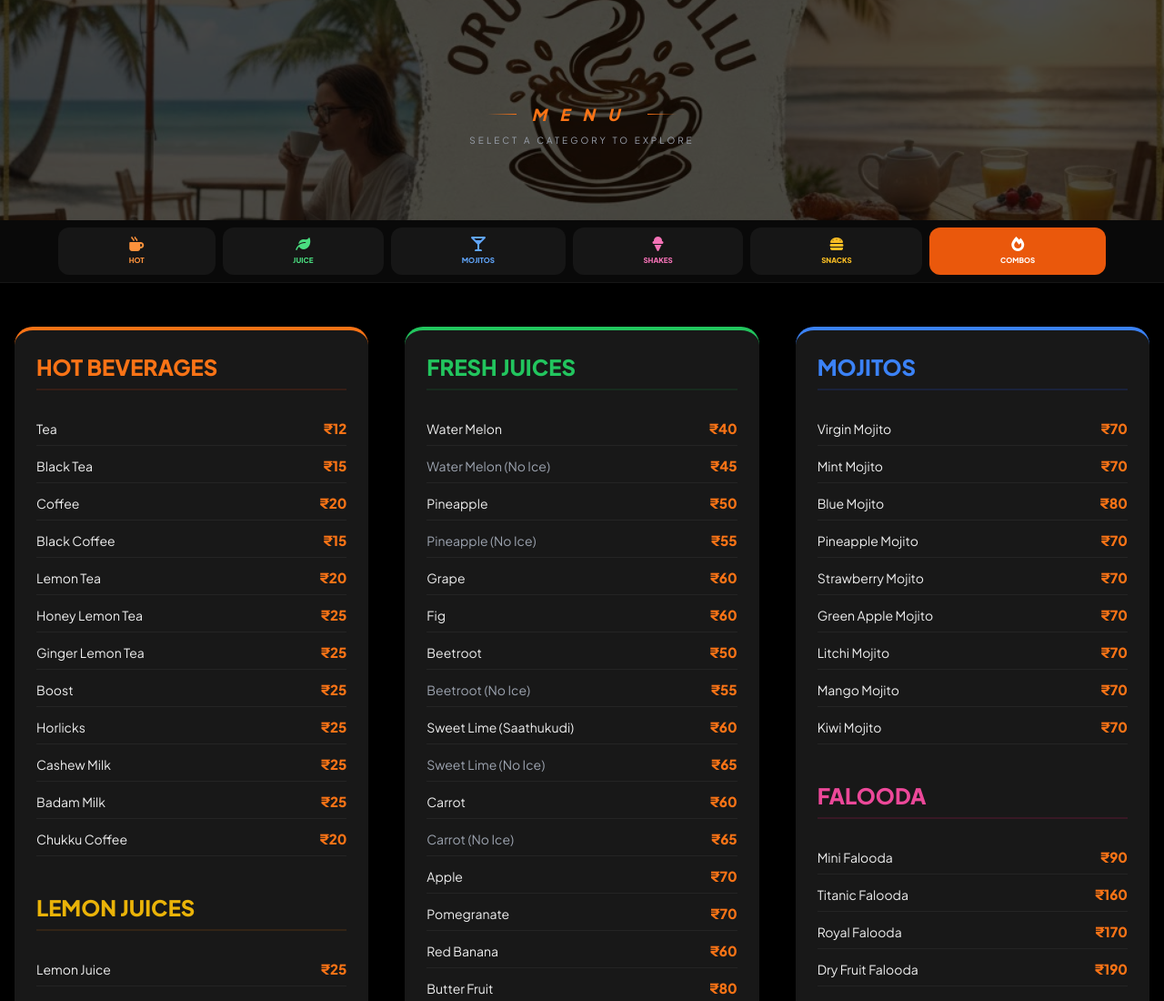
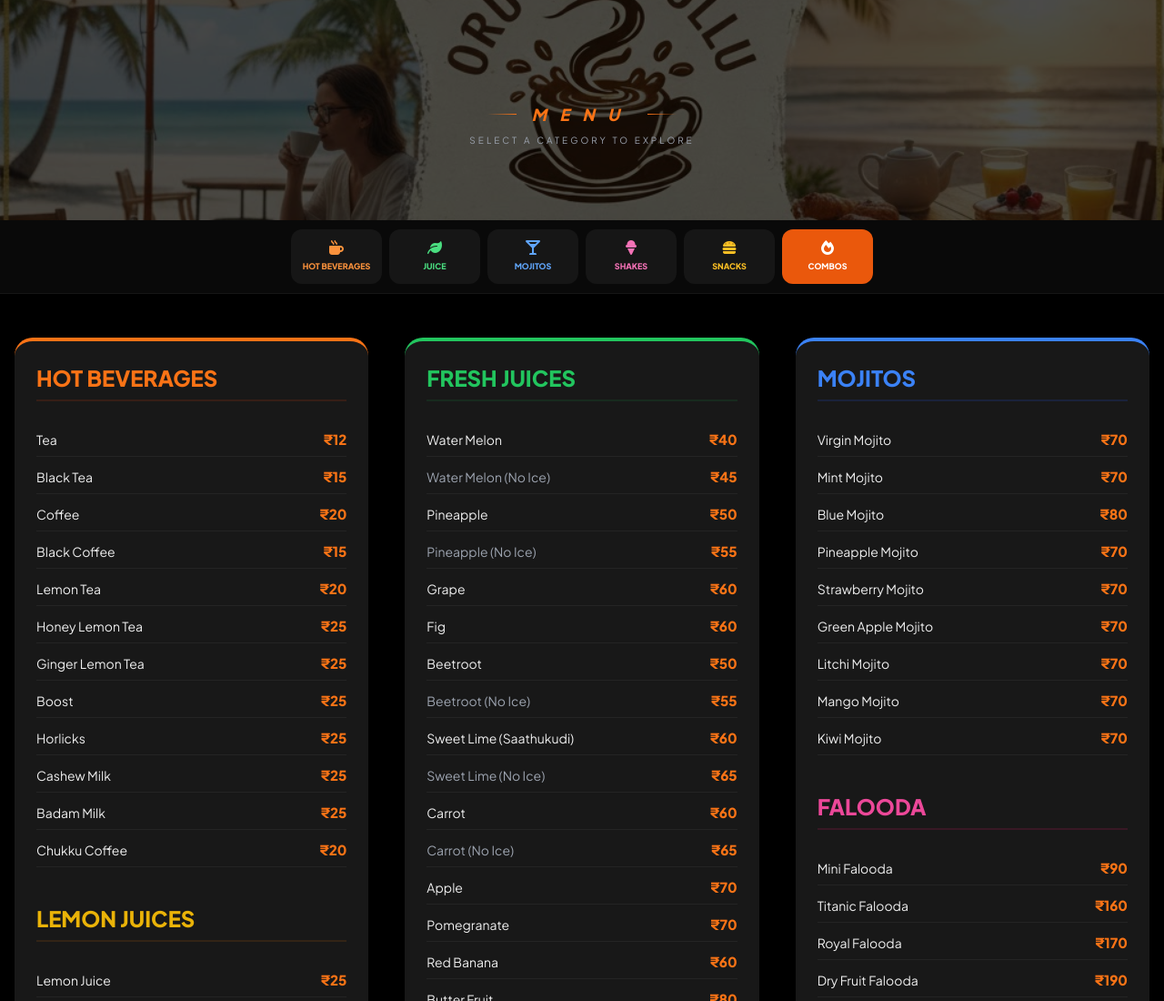
Before and after one commit to prarups/ORU_TEA_SOLLU_MENU, a plain HTML site: page index.html in a window 1280 px wide. Shown: the top 1100 px of the page at 91% size. Drawn offline with nearby package versions, Linux system fonts and the light colour scheme.

Commit message:
Add files via upload
New file added

```diff
--- a/index.html
+++ b/index.html
@@ -11,29 +11,47 @@
         html { scroll-behavior: smooth; }
         body {
             font-family: 'Plus Jakarta Sans', sans-serif;
-            background-color: #000000; /* Changed to Black */
-            color: #eeeeee; /* Changed to Light for readability */
+            background-color: #000000;
+            color: #eeeeee;
         }
         .menu-card {
-            background: rgba(25, 25, 25, 0.98); /* Dark Card Background */
+            background: rgba(25, 25, 25, 0.98);
             border-radius: 20px;
             box-shadow: 0 10px 30px rgba(0,0,0,0.5);
-            scroll-margin-top: 100px;
+            scroll-margin-top: 180px; /* Adjusted for taller wrapped nav */
         }
         .category-nav {
             position: sticky; top: 0; z-index: 100;
-            background: rgba(10, 10, 10, 0.9); /* Dark Nav */
+            background: rgba(10, 10, 10, 0.95);
             backdrop-filter: blur(15px);
             border-bottom: 1px solid rgba(255,255,255,0.05);
         }
+
+        /* FIXED CATEGORY BUTTONS FOR MOBILE */
+        .nav-container {
+            display: flex;
+            flex-wrap: wrap; /* Allows buttons to wrap to next line */
+            justify-content: center;
+            gap: 8px;
+            padding: 10px 5px;
+        }
+
         .cat-item {
-            flex: 1 1 auto; min-width: 70px;
+            flex: 0 1 calc(33.33% - 12px); /* Shows 3 per row on mobile */
+            min-width: 80px;
             display: flex; flex-direction: column; align-items: center;
-            padding: 10px 5px; border-radius: 12px; transition: all 0.2s;
-            background: rgba(255, 255, 255, 0.05); /* Subtle dark button */
+            padding: 12px 5px; border-radius: 12px; transition: all 0.2s;
+            background: rgba(255, 255, 255, 0.05);
         }
-        /* Specific label colors for category nav to keep them visible on black */
-        .cat-item span { font-size: 8px; font-weight: 800; text-transform: uppercase; margin-top: 4px; }
+
+        @media (min-width: 768px) {
+            .cat-item {
+                flex: 0 1 auto;
+                min-width: 100px;
+            }
+        }
+
+        .cat-item span { font-size: 9px; font-weight: 800; text-transform: uppercase; margin-top: 6px; }
 
         .price-tag { color: #f97316; font-weight: 800; font-size: 0.95rem; }
         .item-row {
@@ -52,7 +70,6 @@
             background: rgba(255, 255, 255, 0.05); border: 1px dashed rgba(255,255,255,0.2);
             border-radius: 16px; padding: 15px; margin-bottom: 12px;
         }
-        /* Text color overrides for categories against dark background */
         .text-gray-500 { color: #9ca3af !important; }
         .text-gray-400 { color: #9ca3af !important; }
     </style>
@@ -65,22 +82,18 @@
             <div class="absolute inset-0 bg-black/70 mix-blend-multiply"></div>
         </div>
        <div class="relative z-10 text-white mt-8">
-    <div class="flex items-center justify-center gap-4 mb-2">
-        <div class="h-[1px] w-8 bg-gradient-to-r from-transparent to-orange-500"></div>
-        <p class="text-orange-500 text-[16px] md:text-[18px] uppercase tracking-[0.8em] font-black italic">
-            MENU
-        </p>
-        <div class="h-[1px] w-8 bg-gradient-to-l from-transparent to-orange-500"></div>
-    </div>
-    <p class="text-gray-400 text-[10px] uppercase tracking-[0.3em] font-medium">
-        Select a category to explore
-    </p>
-</div>
+            <div class="flex items-center justify-center gap-4 mb-2">
+                <div class="h-[1px] w-8 bg-gradient-to-r from-transparent to-orange-500"></div>
+                <p class="text-orange-500 text-[16px] md:text-[18px] uppercase tracking-[0.8em] font-black italic">MENU</p>
+                <div class="h-[1px] w-8 bg-gradient-to-l from-transparent to-orange-500"></div>
+            </div>
+            <p class="text-gray-400 text-[10px] uppercase tracking-[0.3em] font-medium">Select a category to explore</p>
+        </div>
     </header>
 
-    <nav class="category-nav p-2 shadow-sm overflow-x-auto">
-        <div class="flex justify-start md:justify-center gap-2 max-w-6xl mx-auto">
-            <a href="#hot" class="cat-item text-orange-400"><i class="fas fa-mug-hot"></i><span>Hot</span></a>
+    <nav class="category-nav shadow-lg">
+        <div class="nav-container max-w-6xl mx-auto">
+            <a href="#hot" class="cat-item text-orange-400"><i class="fas fa-mug-hot"></i><span>Hot Beverages</span></a>
             <a href="#juice" class="cat-item text-green-400"><i class="fas fa-leaf"></i><span>Juice</span></a>
             <a href="#mojito" class="cat-item text-blue-400"><i class="fas fa-glass-martini-alt"></i><span>Mojitos</span></a>
             <a href="#shakes" class="cat-item text-pink-400"><i class="fas fa-ice-cream"></i><span>Shakes</span></a>
```
